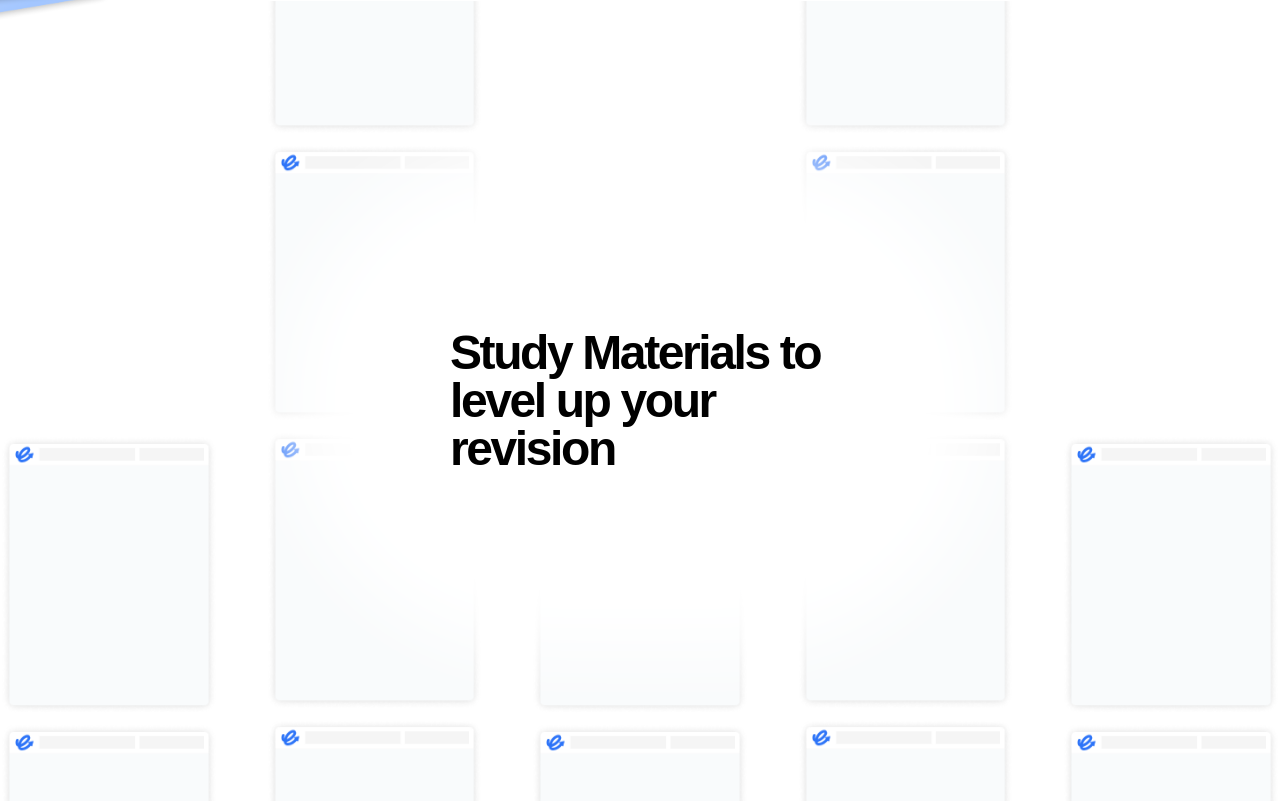
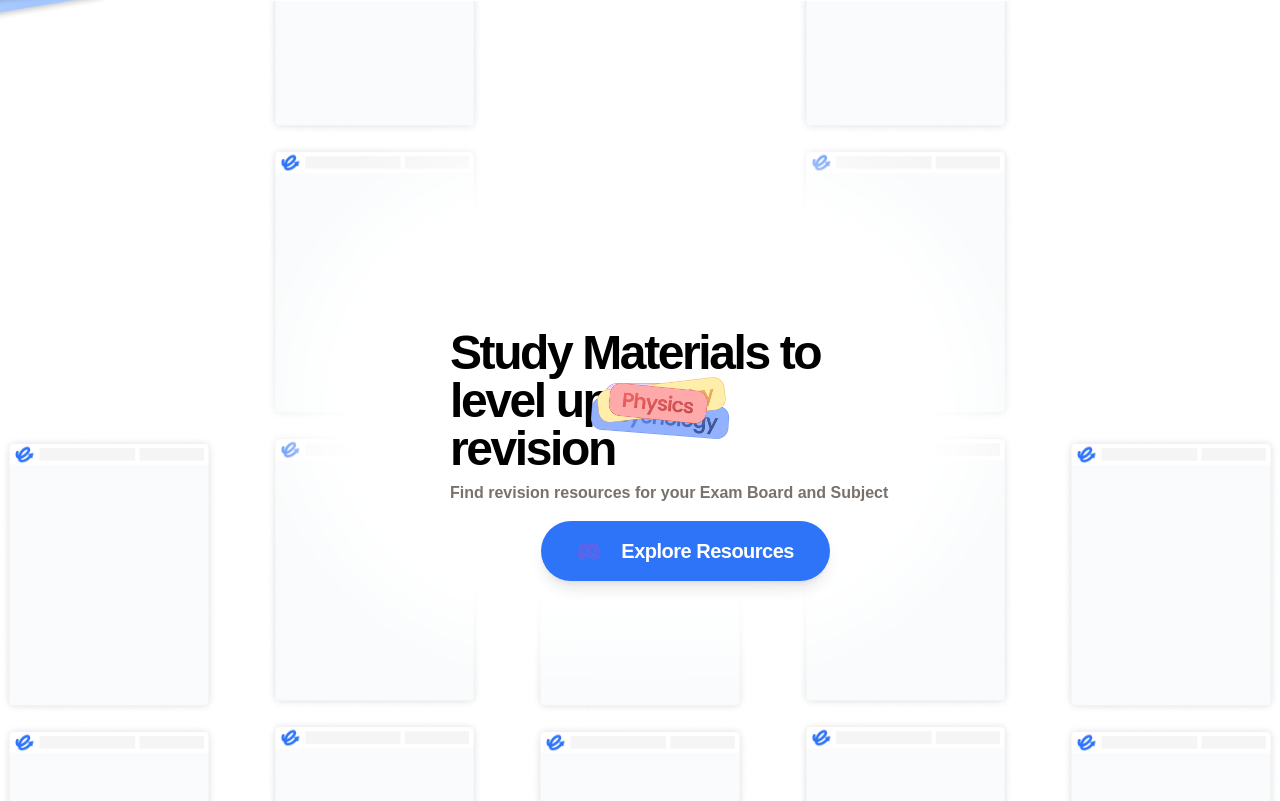
Before and after one commit to EduvanceAU/Eduvance-Website, a Next.js app in the folder eduvance/: page / in a window 1280 px wide. Shown: the part 799-1600 px from the top of the page. Built offline with nearby package versions, Linux system fonts and the light colour scheme.

Commit message:
Added full base code for resources main page

```diff
--- a/eduvance/src/app/page.js
+++ b/eduvance/src/app/page.js
@@ -165,6 +165,24 @@ export default function Home() {
         >
           Study Materials to level up your revision
         </h1>
+
+        <img src="Tags.png" alt="subjects" className="absolute w-35 h-auto z-10 top-[-25px] right-[550px]" />
+
+        <h3 className="absolute top-[80px] left-[450px] font-semibold text-stone-500" style={{ fontFamily: 'Poppins, sans-serif' }}>
+          Find revision resources for your Exam Board and Subject
+        </h3>
+
+        <a
+          href="https://discord.gg/your-invite-code"
+          target="_blank"
+          rel="noopener noreferrer"
+          className="absolute top-[120px] right-[450px]"
+        >
+          <button className="bg-[#2D74F8] text-[#FFFFFF] px-9 py-4 rounded-[50px] text-xl poppins-semibold shadow-lg flex items-center gap-5">
+            <img src="/discordLogo.png" alt="Discord" className="w-6 h-auto" />
+            Explore Resources
+          </button>
+        </a>
       </div>
 
     </main>
```
Also changed, not shown: eduvance/public/Tags.png (added).
